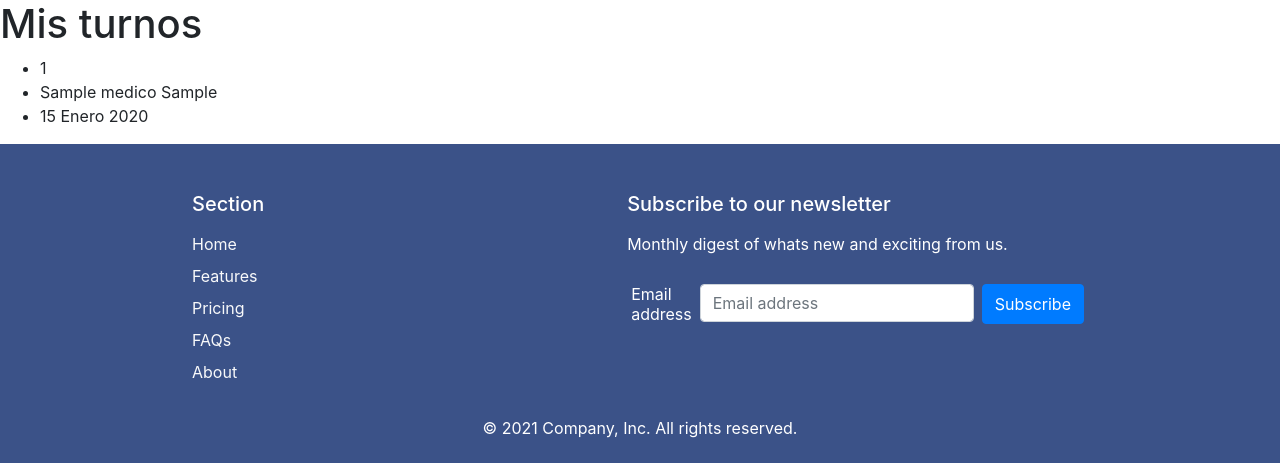
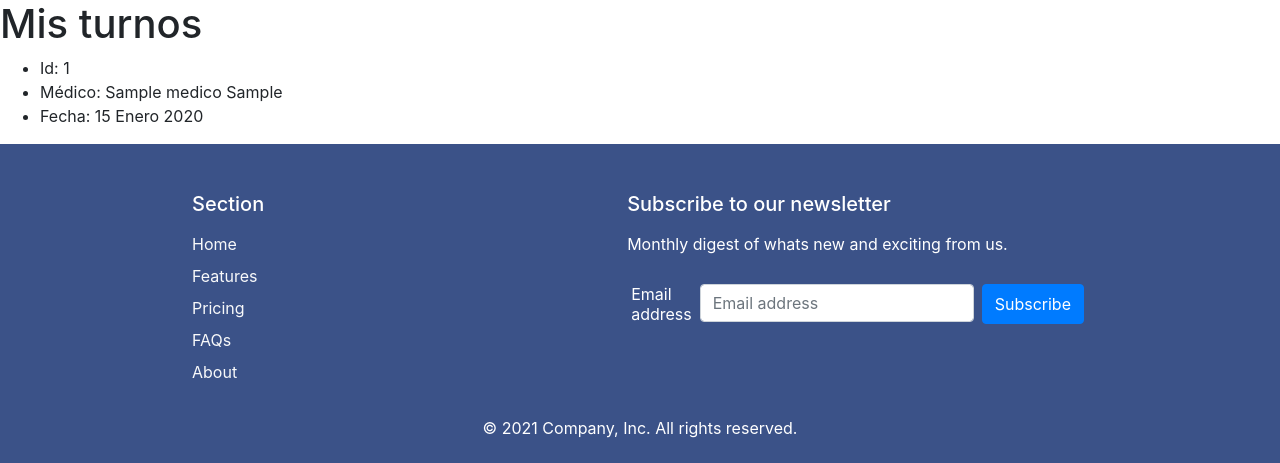
Before and after one commit to paulasofiasingh/GestionDeTurnos, a Django app: page /mis_turnos/ in a window 1280 px wide. Shown: the part 81-544 px from the top of the page. Run offline with Django 4.2, Linux system fonts and the light colour scheme; a user stored in the database is signed in; tables that the repository leaves empty hold one stand-in row (values such as "Sample post").

Commit message:
Se modificó el template Mis Turnos

```diff
--- a/templates/gestion/publica/mis_turnos.html
+++ b/templates/gestion/publica/mis_turnos.html
@@ -5,9 +5,9 @@
 
 {% for turno in turnos %}
 <ul>
-    <li>{{turno.id}}</li>
-    <li>{{turno.medico}}</li>
-    <li>{{turno.fecha}}</li>
+    <li>Id: {{turno.id}}</li>
+    <li>Médico: {{turno.medico}}</li>
+    <li>Fecha: {{turno.fecha}}</li>
 </ul>
 {% endfor %}
 
```
